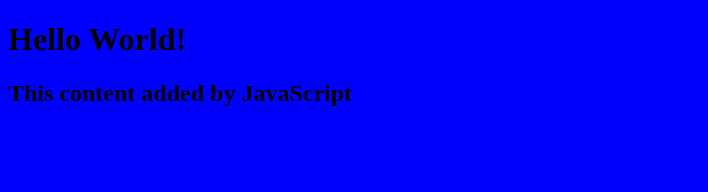
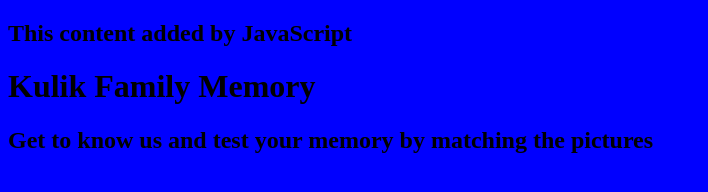
Before and after one commit to nkulik94/almost-there, a plain HTML site: page index.html in a window 1280 px wide. Shown: the whole page, without its empty margins (0-708 px from the left). Drawn offline with Linux system fonts and the light colour scheme.

Commit message:
come up with idea and modify title accordingly

```diff
--- a/index.html
+++ b/index.html
@@ -1,11 +1,12 @@
 <!DOCTYPE html>
 <html lang="en">
   <head>
-      <title>The End of the Beginning</title>
+      <title>Kulik Family memory game</title>
       <link rel="stylesheet" href="style.css" />
   </head>
   <body>
-      <h1>Hello World!</h1>
       <script src="script.js"></script>
+      <h1>Kulik Family Memory</h1>
+      <h2>Get to know us and test your memory by matching the pictures</h2>
   </body>
 </html>
```
